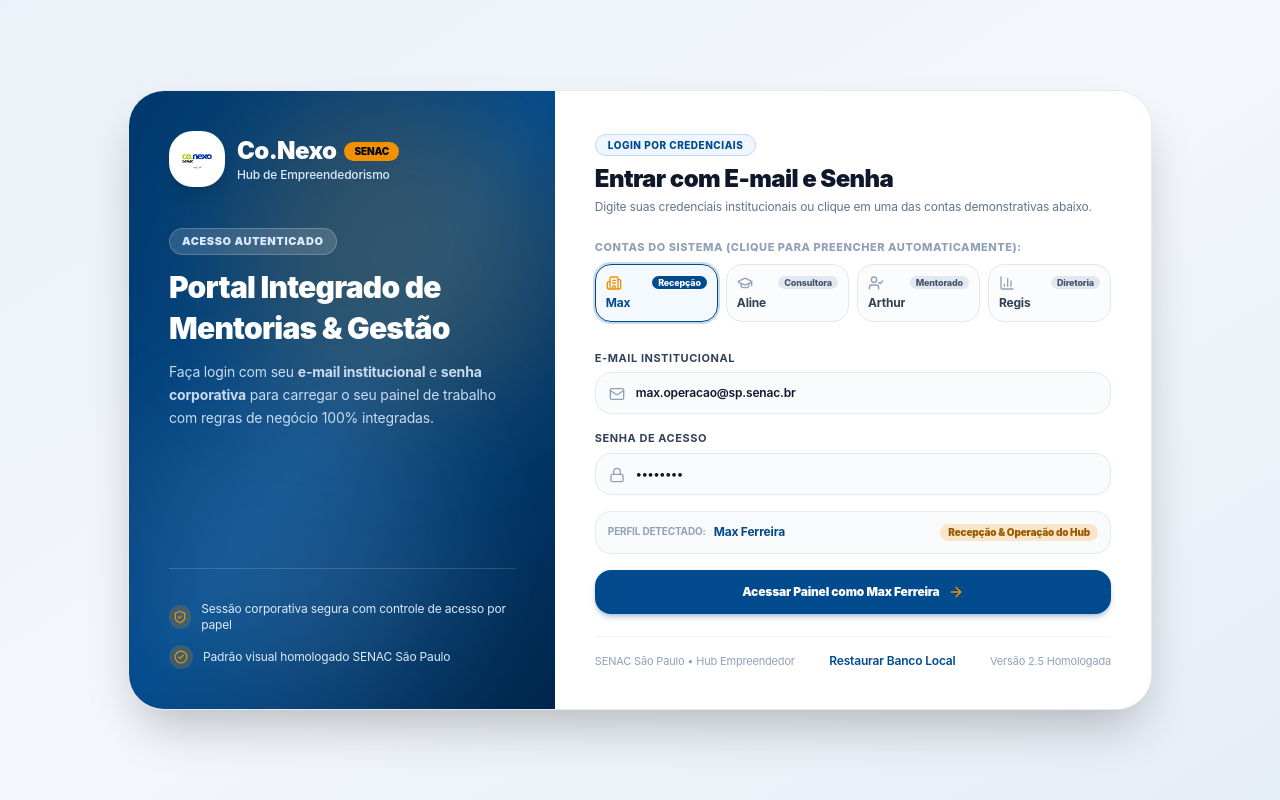
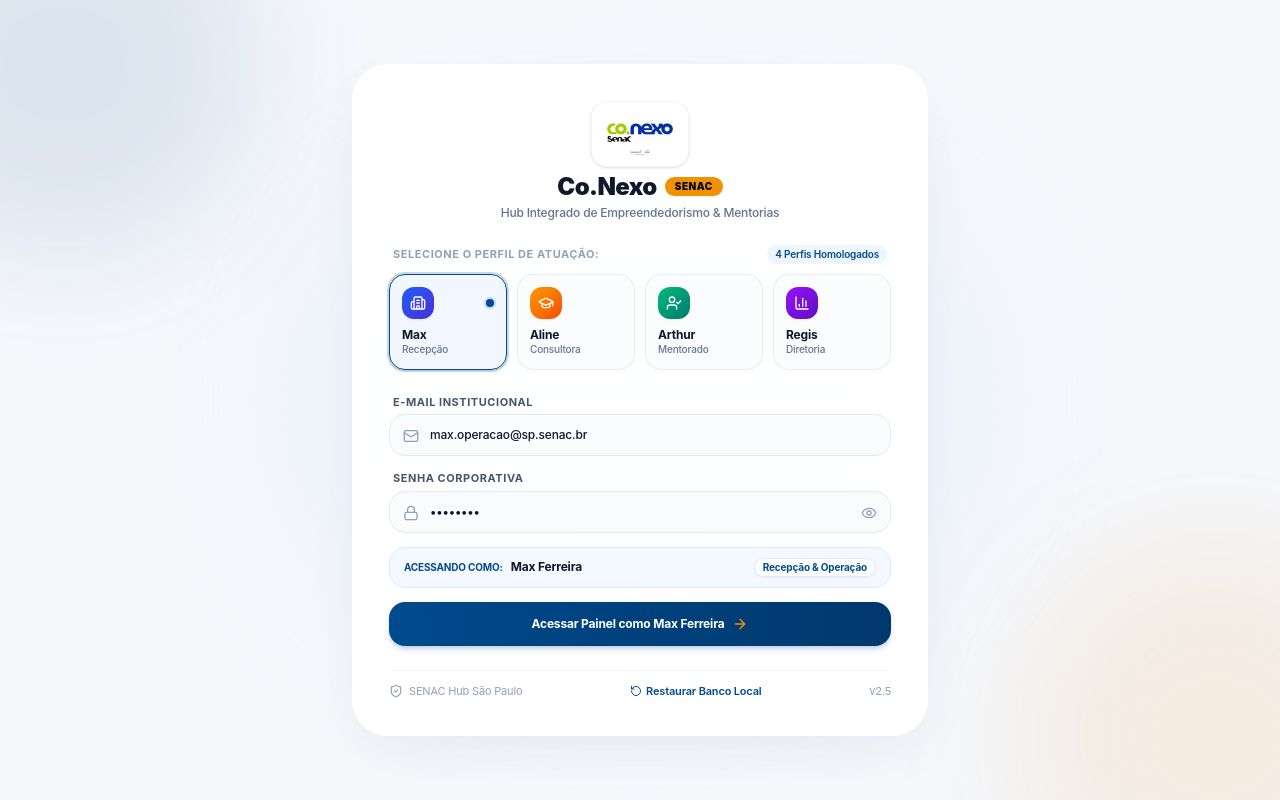
Before and after one commit to DevAsouzzlv/Co-nexo, a React (Vite) app: page / in a window 1280 px wide. Built offline with nearby package versions, Linux system fonts and the light colour scheme.

Commit message:
style: redesign login page with Apple HIG squircle card, ambient blur and modern user switcher

```diff
--- a/src/components/LoginPage.jsx
+++ b/src/components/LoginPage.jsx
@@ -10,9 +10,9 @@ import {
   GraduationCap,
   UserCheck,
   BarChart3,
-  CheckCircle2,
-  KeyRound,
-  Sparkles
+  Eye,
+  EyeOff,
+  RotateCcw
 } from 'lucide-react';
 import logoConexo from '../assets/logo-conexo.png';
 
@@ -21,41 +21,49 @@ const ACCOUNTS_DIRECTORY = [
   {
     id: 'max',
     nome: 'Max Ferreira',
-    cargo: 'Recepção & Operação do Hub',
+    cargo: 'Recepção & Operação',
     roleLabel: 'Recepção',
     email: 'max.operacao@sp.senac.br',
     badge: 'Grade & Atendimentos',
     icon: Building2,
+    gradient: 'from-blue-600 to-indigo-700',
+    color: '#004A8D',
     aliases: ['max', 'max.operacao', 'max@senac.br', 'recepcao@sp.senac.br']
   },
   {
     id: 'aline',
     nome: 'Aline Ferreira',
-    cargo: 'Consultora de Negócios & Finanças',
+    cargo: 'Consultora de Negócios',
     roleLabel: 'Consultora',
     email: 'aline.consultora@sp.senac.br',
     badge: 'Prontuário & Trilha',
     icon: GraduationCap,
+    gradient: 'from-amber-500 to-orange-600',
+    color: '#F29100',
     aliases: ['aline', 'aline.consultora', 'aline@senac.br', 'consultoria@sp.senac.br', 'jamile', 'jamile.consultora', 'jamile@senac.br']
   },
   {
     id: 'arthur',
     nome: 'Arthur Silva',
-    cargo: 'Empreendedor (Tempero do Arthur)',
+    cargo: 'Empreendedor (Tempero)',
     roleLabel: 'Mentorado',
     email: 'arthur.silva@sp.senac.br',
-    badge: 'Portal do Empreendedor',
+    badge: 'Portal do Aluno',
     icon: UserCheck,
+    gradient: 'from-emerald-500 to-teal-700',
+    color: '#10B981',
     aliases: ['arthur', 'arthur.silva', 'arthur@tempero.com', 'arthur@senac.br', 'tempero']
   },
   {
     id: 'regis',
     nome: 'Regis Moreira',
-    cargo: 'Coordenação Geral SENAC Hub',
+    cargo: 'Coordenação Geral',
     roleLabel: 'Diretoria',
     email: 'regis.coordenacao@sp.senac.br',
-    badge: 'Prestação de Contas',
+    badge: 'Auditoria & Contas',
     icon: BarChart3,
+    gradient: 'from-purple-600 to-violet-800',
+    color: '#7C3AED',
     aliases: ['regis', 'regis.coordenacao', 'regis@senac.br', 'diretoria@sp.senac.br']
   }
 ];
@@ -63,6 +71,7 @@ const ACCOUNTS_DIRECTORY = [
 export default function LoginPage({ onLogin, onResetData }) {
   const [emailInput, setEmailInput] = useState('max.operacao@sp.senac.br');
   const [passwordInput, setPasswordInput] = useState('senac123');
+  const [showPassword, setShowPassword] = useState(false);
   const [errorMessage, setErrorMessage] = useState('');
   const [isLoading, setIsLoading] = useState(false);
   const [activeAccount, setActiveAccount] = useState(ACCOUNTS_DIRECTORY[0]);
@@ -95,25 +104,24 @@ export default function LoginPage({ onLogin, onResetData }) {
   };
 
   const handleSubmit = (e) => {
-    e.preventDefault();
+    if (e) e.preventDefault();
     setErrorMessage('');
 
     const cleanEmail = emailInput.trim();
     if (!cleanEmail) {
-      setErrorMessage('Por favor, digite seu e-mail institucional.');
+      setErrorMessage('Por favor, informe seu e-mail institucional.');
       return;
     }
 
     if (!passwordInput || passwordInput.length < 3) {
-      setErrorMessage('A senha deve conter no mínimo 3 caracteres.');
+      setErrorMessage('A senha corporativa deve conter no mínimo 3 caracteres.');
       return;
     }
 
-    // Valida se o e-mail corresponde a um perfil cadastrado
     const matchedAccount = detectAccountByEmail(cleanEmail);
 
     if (!matchedAccount) {
-      setErrorMessage('E-mail institucional não cadastrado. Utilize um dos e-mails listados nas contas de demonstração.');
+      setErrorMessage('E-mail institucional não localizado. Escolha um dos perfis oficiais abaixo.');
       return;
     }
 
@@ -121,93 +129,65 @@ export default function LoginPage({ onLogin, onResetData }) {
     setTimeout(() => {
       setIsLoading(false);
       onLogin(matchedAccount.id);
-    }, 250);
+    }, 200);
+  };
+
+  // Acesso direto com 1 clique (ex: duplo-clique no card do perfil)
+  const handleDirectAccess = (acc) => {
+    handleSelectQuickAccount(acc);
+    setIsLoading(true);
+    setTimeout(() => {
+      setIsLoading(false);
+      onLogin(acc.id);
+    }, 150);
   };
 
   return (
-    <div className="min-h-screen w-full bg-gradient-to-br from-[#EBF1F8] via-[#F4F7FB] to-[#E5EDF6] text-slate-800 flex items-center justify-center p-4 sm:p-6 font-sans">
-      {/* Contêiner Principal Super Arredondado (Design Redondo & Clean) */}
-      <div className="w-full max-w-5xl bg-white rounded-[36px] border border-slate-200/90 shadow-2xl overflow-hidden grid grid-cols-1 lg:grid-cols-12 min-h-[620px]">
+    <div className="min-h-screen w-full bg-[#F5F7FB] text-slate-800 flex items-center justify-center p-4 sm:p-6 font-sans relative overflow-hidden">
+      {/* Luz ambiente suave estilo Apple macOS */}
+      <div className="absolute -top-32 -left-32 w-96 h-96 bg-[#004A8D]/10 rounded-full blur-3xl pointer-events-none" />
+      <div className="absolute -bottom-32 -right-32 w-96 h-96 bg-[#F29100]/10 rounded-full blur-3xl pointer-events-none" />
+      <div className="absolute top-1/2 left-1/2 -translate-x-1/2 -translate-y-1/2 w-[700px] h-[500px] bg-blue-100/30 rounded-full blur-3xl pointer-events-none" />
 
-        {/* Painel Esquerdo Institucional - Azul SENAC Homologado */}
-        <div className="lg:col-span-5 bg-gradient-to-br from-[#00386C] via-[#004A8D] to-[#00264A] text-white p-8 sm:p-10 flex flex-col justify-between relative overflow-hidden">
-          {/* Efeitos de iluminação suaves */}
-          <div className="absolute top-0 right-0 w-80 h-80 bg-[#F29100]/20 rounded-full blur-3xl pointer-events-none" />
-          <div className="absolute bottom-0 left-0 w-80 h-80 bg-white/10 rounded-full blur-3xl pointer-events-none" />
+      {/* Cartão Central Apple HIG Unificado */}
+      <div className="w-full max-w-xl bg-white/95 backdrop-blur-2xl rounded-[36px] border border-white/80 shadow-[0_20px_60px_-15px_rgba(0,40,90,0.08)] p-6 sm:p-9 relative z-10 space-y-6">
 
-          <div className="relative z-10 space-y-6">
-            <div className="flex items-center gap-3">
-              <div className="h-14 w-14 rounded-3xl bg-white p-2.5 flex items-center justify-center shadow-lg">
+        {/* Topo: Marca & Identidade Co.Nexo SENAC */}
+        <div className="text-center space-y-3">
+          <div className="inline-flex items-center justify-center p-2 rounded-2xl bg-white shadow-sm border border-slate-100 mb-1">
             <img
               src={logoConexo}
               alt="Co.Nexo SENAC"
-                  className="h-full w-auto object-contain"
+              className="h-12 w-auto object-contain"
             />
           </div>
           <div>
-                <div className="flex items-center gap-2">
-                  <h1 className="text-2xl font-black tracking-tight text-white">Co.Nexo</h1>
-                  <span className="text-[10px] uppercase font-black px-2.5 py-0.5 rounded-full bg-[#F29100] text-slate-950 shadow-xs">
+            <div className="flex items-center justify-center gap-2">
+              <h1 className="text-2xl font-black tracking-tight text-slate-900">Co.Nexo</h1>
+              <span className="text-[10px] font-black uppercase tracking-wider px-2.5 py-0.5 rounded-full bg-[#F29100] text-slate-950 shadow-xs">
                 SENAC
               </span>
             </div>
-                <p className="text-xs text-blue-100 font-medium">Hub de Empreendedorismo</p>
-              </div>
-            </div>
-
-            <div className="space-y-3 pt-4">
-              <span className="text-[11px] font-black uppercase tracking-wider px-3 py-1 rounded-full bg-white/15 text-blue-100 border border-white/20 inline-block">
-                Acesso Autenticado
-              </span>
-              <h2 className="text-2xl sm:text-3xl font-black text-white tracking-tight leading-snug">
-                Portal Integrado de Mentorias & Gestão
-              </h2>
-              <p className="text-xs sm:text-sm text-blue-100/90 leading-relaxed font-normal">
-                Faça login com seu <strong>e-mail institucional</strong> e <strong>senha corporativa</strong> para carregar o seu painel de trabalho com regras de negócio 100% integradas.
+            <p className="text-xs text-slate-500 font-medium mt-0.5">
+              Hub Integrado de Empreendedorismo & Mentorias
             </p>
           </div>
         </div>
 
-          {/* Destaques Institucionais Redondos */}
-          <div className="relative z-10 pt-8 border-t border-white/15 space-y-3 text-xs text-blue-100">
-            <div className="flex items-center gap-2.5">
-              <div className="h-6 w-6 rounded-full bg-[#F29100]/20 flex items-center justify-center">
-                <ShieldCheck className="w-3.5 h-3.5 text-[#F29100]" />
-              </div>
-              <span>Sessão corporativa segura com controle de acesso por papel</span>
-            </div>
-            <div className="flex items-center gap-2.5">
-              <div className="h-6 w-6 rounded-full bg-[#F29100]/20 flex items-center justify-center">
-                <CheckCircle2 className="w-3.5 h-3.5 text-[#F29100]" />
-              </div>
-              <span>Padrão visual homologado SENAC São Paulo</span>
-            </div>
-          </div>
+        {/* Seletor de Perfis macOS Style (Squircle Avatars) */}
+        <div className="space-y-2.5">
+          <div className="flex items-center justify-between px-1">
+            <label className="text-[11px] font-bold text-slate-400 uppercase tracking-wider">
+              Selecione o Perfil de Atuação:
+            </label>
+            <span className="text-[10px] font-semibold text-[#004A8D] bg-blue-50 px-2 py-0.5 rounded-full">
+              4 Perfis Homologados
+            </span>
           </div>
 
-        {/* Painel Direito - Formulário Real de E-mail & Senha */}
-        <div className="lg:col-span-7 p-7 sm:p-10 flex flex-col justify-between bg-white">
-          <div className="space-y-6">
-            <div>
-              <span className="text-[10px] font-extrabold uppercase tracking-wider text-[#004A8D] bg-blue-50 px-3 py-1 rounded-full border border-blue-200">
-                Login por Credenciais
-              </span>
-              <h3 className="text-xl sm:text-2xl font-black text-slate-900 mt-2 tracking-tight">
-                Entrar com E-mail e Senha
-              </h3>
-              <p className="text-xs text-slate-500 mt-1">
-                Digite suas credenciais institucionais ou clique em uma das contas demonstrativas abaixo.
-              </p>
-            </div>
-
-            {/* Atalhos Rápidos das 4 Contas (Preenchimento em 1 Clique) */}
-            <div className="space-y-2">
-              <label className="text-[11px] font-extrabold uppercase tracking-wider text-slate-400 block">
-                Contas do Sistema (Clique para Preencher Automaticamente):
-              </label>
-              <div className="grid grid-cols-2 sm:grid-cols-4 gap-2">
+          <div className="grid grid-cols-2 sm:grid-cols-4 gap-2.5">
             {ACCOUNTS_DIRECTORY.map((acc) => {
-                  const isCur = activeAccount?.id === acc.id;
+              const isSelected = activeAccount?.id === acc.id;
               const Icon = acc.icon;
 
               return (
@@ -215,100 +195,121 @@ export default function LoginPage({ onLogin, onResetData }) {
                   key={acc.id}
                   type="button"
                   onClick={() => handleSelectQuickAccount(acc)}
-                      className={`p-2.5 rounded-2xl border text-left transition-all cursor-pointer flex flex-col justify-between ${
-                        isCur
-                          ? 'border-[#004A8D] bg-blue-50/70 text-[#004A8D] ring-2 ring-[#004A8D]/20 shadow-xs'
-                          : 'border-slate-200 hover:border-slate-300 bg-slate-50/50 hover:bg-white text-slate-700'
+                  onDoubleClick={() => handleDirectAccess(acc)}
+                  className={`p-3 rounded-2xl border text-left transition-all duration-200 cursor-pointer flex flex-col justify-between group relative ${
+                    isSelected
+                      ? 'bg-blue-50/80 border-[#004A8D] shadow-sm ring-2 ring-[#004A8D]/20'
+                      : 'bg-slate-50/60 border-slate-200/80 hover:bg-white hover:border-slate-300 hover:shadow-xs'
                   }`}
                 >
-                      <div className="flex items-center justify-between w-full mb-1">
-                        <Icon className={`w-4 h-4 ${isCur ? 'text-[#F29100]' : 'text-slate-400'}`} />
-                        <span className={`text-[9px] font-extrabold px-1.5 py-0.2 rounded-full ${
-                          isCur ? 'bg-[#004A8D] text-white' : 'bg-slate-200 text-slate-600'
-                        }`}>
+                  <div className="flex items-center justify-between w-full mb-2">
+                    <div className={`h-8 w-8 rounded-xl flex items-center justify-center text-white shadow-xs transition-transform group-hover:scale-105 bg-gradient-to-br ${acc.gradient}`}>
+                      <Icon className="w-4 h-4" />
+                    </div>
+                    {isSelected && (
+                      <span className="w-2 h-2 rounded-full bg-[#004A8D] ring-2 ring-blue-200" />
+                    )}
+                  </div>
+                  <div>
+                    <span className="text-xs font-bold text-slate-900 block truncate leading-tight">
+                      {acc.nome.split(' ')[0]}
+                    </span>
+                    <span className="text-[10px] text-slate-500 font-medium block truncate">
                       {acc.roleLabel}
                     </span>
                   </div>
-                      <span className="text-xs font-bold truncate block">{acc.nome.split(' ')[0]}</span>
                 </button>
               );
             })}
           </div>
         </div>
 
-            {/* Formulário Real */}
-            <form onSubmit={handleSubmit} className="space-y-4 pt-1">
-              <div>
-                <label className="block text-[11px] font-bold text-slate-700 uppercase tracking-wider mb-1.5">
+        {/* Formulário de Login Apple-Style */}
+        <form onSubmit={handleSubmit} className="space-y-3.5">
+          {/* Campo E-mail */}
+          <div className="space-y-1">
+            <label className="block text-[11px] font-bold text-slate-600 uppercase tracking-wider px-1">
               E-mail Institucional
             </label>
             <div className="relative">
               <input
-                    type="text"
+                type="email"
                 value={emailInput}
                 onChange={(e) => handleEmailChange(e.target.value)}
-                    placeholder="ex: max.operacao@sp.senac.br"
-                    className="w-full pl-10 pr-4 py-3 rounded-2xl border border-slate-200 bg-slate-50/70 text-xs font-semibold text-slate-900 focus:bg-white focus:outline-none focus:border-[#004A8D] focus:ring-2 focus:ring-[#004A8D]/20 transition"
+                placeholder="nome.sobrenome@sp.senac.br"
+                className="w-full pl-10 pr-4 py-3 rounded-2xl border border-slate-200 bg-slate-50/70 text-xs font-medium text-slate-900 focus:bg-white focus:outline-none focus:border-[#004A8D] focus:ring-2 focus:ring-[#004A8D]/15 transition"
               />
               <Mail className="w-4 h-4 text-slate-400 absolute left-3.5 top-3.5" />
             </div>
           </div>
 
-              <div>
-                <label className="block text-[11px] font-bold text-slate-700 uppercase tracking-wider mb-1.5">
-                  Senha de Acesso
+          {/* Campo Senha */}
+          <div className="space-y-1">
+            <label className="block text-[11px] font-bold text-slate-600 uppercase tracking-wider px-1">
+              Senha Corporativa
             </label>
             <div className="relative">
               <input
-                    type="password"
+                type={showPassword ? 'text' : 'password'}
                 value={passwordInput}
                 onChange={(e) => {
                   setPasswordInput(e.target.value);
                   setErrorMessage('');
                 }}
                 placeholder="Digite sua senha"
-                    className="w-full pl-10 pr-4 py-3 rounded-2xl border border-slate-200 bg-slate-50/70 text-xs font-semibold text-slate-900 focus:bg-white focus:outline-none focus:border-[#004A8D] focus:ring-2 focus:ring-[#004A8D]/20 transition"
+                className="w-full pl-10 pr-10 py-3 rounded-2xl border border-slate-200 bg-slate-50/70 text-xs font-medium text-slate-900 focus:bg-white focus:outline-none focus:border-[#004A8D] focus:ring-2 focus:ring-[#004A8D]/15 transition"
               />
               <Lock className="w-4 h-4 text-slate-400 absolute left-3.5 top-3.5" />
+              <button
+                type="button"
+                onClick={() => setShowPassword(!showPassword)}
+                className="absolute right-3.5 top-3.5 text-slate-400 hover:text-slate-600 cursor-pointer"
+                aria-label={showPassword ? 'Ocultar senha' : 'Exibir senha'}
+              >
+                {showPassword ? <EyeOff className="w-4 h-4" /> : <Eye className="w-4 h-4" />}
+              </button>
             </div>
           </div>
 
-              {/* Indicador do Perfil Detectado */}
+          {/* Perfil Selecionado Informações */}
           {activeAccount && (
-                <div className="p-3 rounded-2xl bg-slate-50 border border-slate-200/80 flex items-center justify-between text-xs animate-fade-in">
+            <div className="px-3.5 py-2.5 rounded-2xl bg-blue-50/70 border border-blue-100 flex items-center justify-between text-xs">
               <div className="flex items-center gap-2">
-                    <span className="text-[10px] uppercase font-bold text-slate-400">Perfil Detectado:</span>
-                    <strong className="text-[#004A8D]">{activeAccount.nome}</strong>
+                <span className="text-[10px] uppercase font-bold text-[#004A8D]">Acessando como:</span>
+                <strong className="text-slate-900">{activeAccount.nome}</strong>
               </div>
-                  <span className="text-[10px] font-black px-2 py-0.5 rounded-full bg-[#F29100]/20 text-[#9A5B00]">
+              <span className="text-[10px] font-bold px-2 py-0.5 rounded-full bg-white text-[#004A8D] shadow-xs border border-blue-100">
                 {activeAccount.cargo}
               </span>
             </div>
           )}
 
-              {/* Mensagem de Erro */}
+          {/* Erro de Validação */}
           {errorMessage && (
-                <div className="p-3.5 rounded-2xl bg-rose-50 border border-rose-200 text-rose-700 text-xs flex items-center gap-2 animate-fade-in">
+            <div className="p-3 rounded-2xl bg-rose-50 border border-rose-200 text-rose-700 text-xs flex items-center gap-2">
               <AlertCircle className="w-4 h-4 shrink-0" />
               <span>{errorMessage}</span>
             </div>
           )}
 
-              {/* Botão de Envio Principal Super Arredondado */}
+          {/* Botão de Ação Principal */}
           <button
             type="submit"
             disabled={isLoading}
-                className="w-full py-3.5 rounded-2xl bg-[#004A8D] hover:bg-[#00386C] active:scale-[0.99] text-white font-black text-xs shadow-md shadow-[#004A8D]/25 transition flex items-center justify-center gap-2 cursor-pointer mt-2"
+            className="w-full py-3.5 rounded-2xl bg-gradient-to-r from-[#004A8D] to-[#00386C] hover:opacity-95 active:scale-[0.99] text-white font-bold text-xs shadow-md shadow-[#004A8D]/20 transition flex items-center justify-center gap-2 cursor-pointer"
           >
-                <span>{isLoading ? 'Autenticando...' : `Acessar Painel como ${activeAccount ? activeAccount.nome : 'Usuário'}`}</span>
+            <span>{isLoading ? 'Conectando...' : `Acessar Painel como ${activeAccount ? activeAccount.nome : 'Usuário'}`}</span>
             <ArrowRight className="w-4 h-4 text-[#F29100]" />
           </button>
         </form>
+
+        {/* Rodapé Apple Clean com Reset */}
+        <div className="pt-3 border-t border-slate-100 flex items-center justify-between text-[11px] text-slate-400">
+          <div className="flex items-center gap-1.5">
+            <ShieldCheck className="w-3.5 h-3.5 text-slate-400" />
+            <span>SENAC Hub São Paulo</span>
           </div>
 
-          {/* Rodapé */}
-          <div className="pt-4 mt-4 border-t border-slate-100 flex items-center justify-between text-[11px] text-slate-400">
-            <span>SENAC São Paulo • Hub Empreendedor</span>
           {onResetData && (
             <button
               type="button"
@@ -317,14 +318,16 @@ export default function LoginPage({ onLogin, onResetData }) {
                   onResetData();
                 }
               }}
-                className="text-xs font-semibold text-[#004A8D] hover:underline cursor-pointer"
+              className="inline-flex items-center gap-1 text-[#004A8D] hover:text-[#00386C] font-semibold hover:underline cursor-pointer"
             >
-                Restaurar Banco Local
+              <RotateCcw className="w-3 h-3" />
+              <span>Restaurar Banco Local</span>
             </button>
           )}
-            <span>Versão 2.5 Homologada</span>
+
+          <span>v2.5</span>
         </div>
-        </div>
+
       </div>
     </div>
   );
```
Lines whose indentation alone changed are shown as unchanged.
